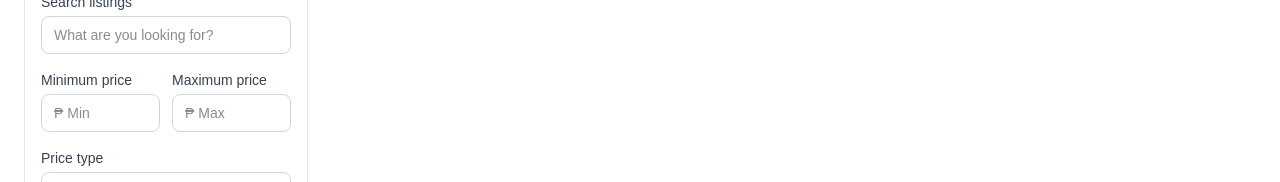
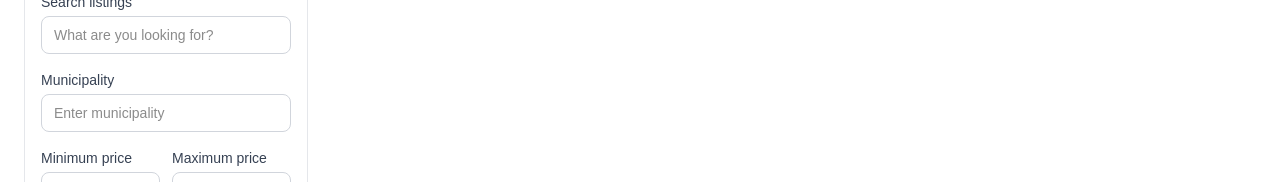
Before and after one commit to dvlDweller/craigslist-upgrade, a Next.js app in the folder frontend/: page /listings in a window 1280 px wide. Shown: the part 326-508 px from the top of the page. Built offline with nearby package versions, Linux system fonts and the light colour scheme; no server answers.

Commit message:
feat(frontend): add municipality listing filter

```diff
--- a/frontend/app/listings/page.tsx
+++ b/frontend/app/listings/page.tsx
@@ -121,6 +121,7 @@ export default async function ListingsPage({
           <ListingFilters
             q={q}
             category={category}
+            municipality={municipality[0] ?? ""}
             min_price={minPrice}
             max_price={maxPrice}
             price_type={validPriceType}
--- a/frontend/components/listings/listing-filters.tsx
+++ b/frontend/components/listings/listing-filters.tsx
@@ -4,6 +4,7 @@ import type { PriceType } from "@/lib/api/types";
 interface ListingFiltersProps {
   q?: string;
   category?: string;
+  municipality?: string;
   min_price?: string;
   max_price?: string;
   price_type?: PriceType;
@@ -13,6 +14,7 @@ interface ListingFiltersProps {
 export default function ListingFilters({
   q = "",
   category = "",
+  municipality = "",
   min_price = "",
   max_price = "",
   price_type,
@@ -42,6 +44,23 @@ export default function ListingFilters({
           defaultValue={q}
           placeholder="What are you looking for?"
           className="w-full rounded-lg border border-gray-300 px-3 py-2 text-sm outline-none focus:border-orange-500 focus:ring-2 focus:ring-orange-100"
+        />
+      </div>
+
+      <div>
+        <label
+          htmlFor="municipality"
+          className="mb-1 block text-sm font-medium text-gray-700"
+        >
+          Municipality
+        </label>
+        <input
+          id="municipality"
+          type="text"
+          name="municipality[]"
+          defaultValue={municipality}
+          placeholder="Enter municipality"
+          className="w-full rounded-lg border border-gray-300 px-3 py-2 text-sm outline-none focus:border-orange-500"
         />
       </div>
 
```
